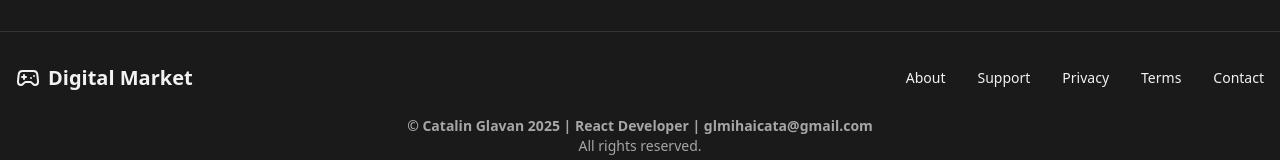
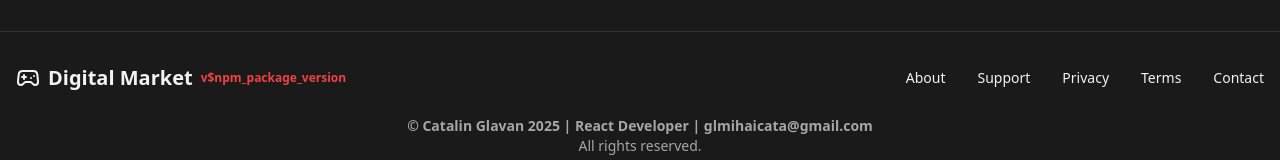
Before and after one commit to glcata/digital-market, a React (Vite) app: page /store in a window 1280 px wide. Shown: the part 2433-2593 px from the top of the page. Built offline with nearby package versions, Linux system fonts and the light colour scheme.

Commit message:
show current version in footer component

```diff
--- a/src/common/components/Footer.tsx
+++ b/src/common/components/Footer.tsx
@@ -1,7 +1,9 @@
 import {Gamepad2} from 'lucide-react';
 
 const Footer = () => {
-    const currentYear = new Date().getFullYear();
+    const currentYear = new Date().getFullYear(),
+        appVersion = import.meta.env.VITE_APP_VERSION;
+
     return (
         <footer className='border-t border-border py-8'>
             <div className='container px-4'>
@@ -9,6 +11,7 @@ const Footer = () => {
                     <div className='flex items-center space-x-2 mb-4 md:mb-0'>
                         <Gamepad2 className='h-6 w-6 text-gaming-DEFAULT' />
                         <span className='text-xl font-bold'>Digital Market</span>
+                        <span className='text-xs font-bold text-primary'>v{appVersion}</span>
                     </div>
                     <div className='flex flex-wrap justify-center gap-4 md:gap-8'>
                         <a href='#' className='text-sm hover:text-gaming-DEFAULT'>About</a>
--- a/types.d.ts
+++ b/types.d.ts
@@ -1,7 +1,7 @@
 declare global {
     interface ImportMeta {
         readonly env: {
-            VITE_APP_EXAMPLE: string
+            VITE_APP_VERSION: string
         }
     }
     interface Window {
```
Also changed, not shown: 1 other file (tests, documents, lock files or other folders).
